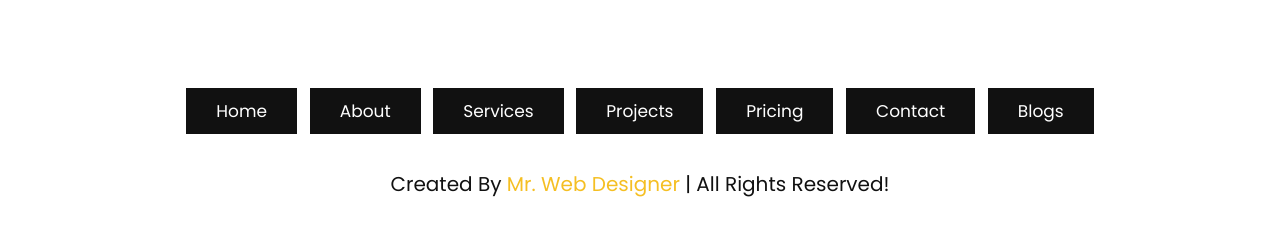
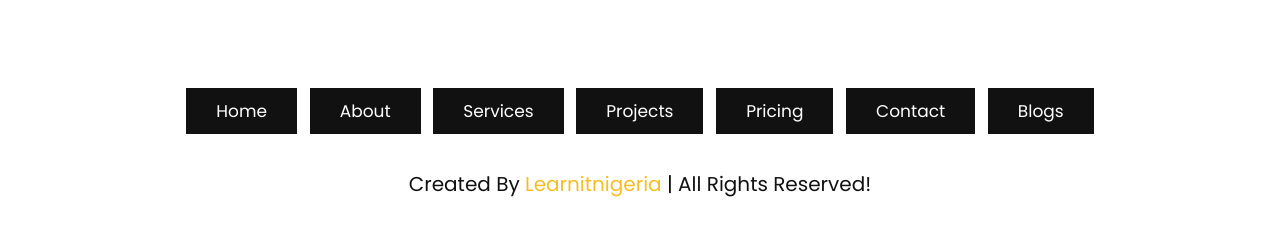
Before and after one commit to Learnitnigeria/construction, a plain HTML site: page index.html in a window 1280 px wide. Shown: the part 6251-6486 px from the top of the page. Drawn offline with nearby package versions, Linux system fonts and the light colour scheme; some packages are replaced by stand-ins of ours; a script that the page names is missing.

Commit message:
Update index.html
update

```diff
--- a/index.html
+++ b/index.html
@@ -658,7 +658,7 @@
       <a class="btn" href="#blogs">blogs</a>
    </div>
 
-   <div class="credit"> created by <span>mr. web designer</span> | all rights reserved! </div>
+   <div class="credit"> created by <span>learnitnigeria</span> | all rights reserved! </div>
 
 </section>
 
```
